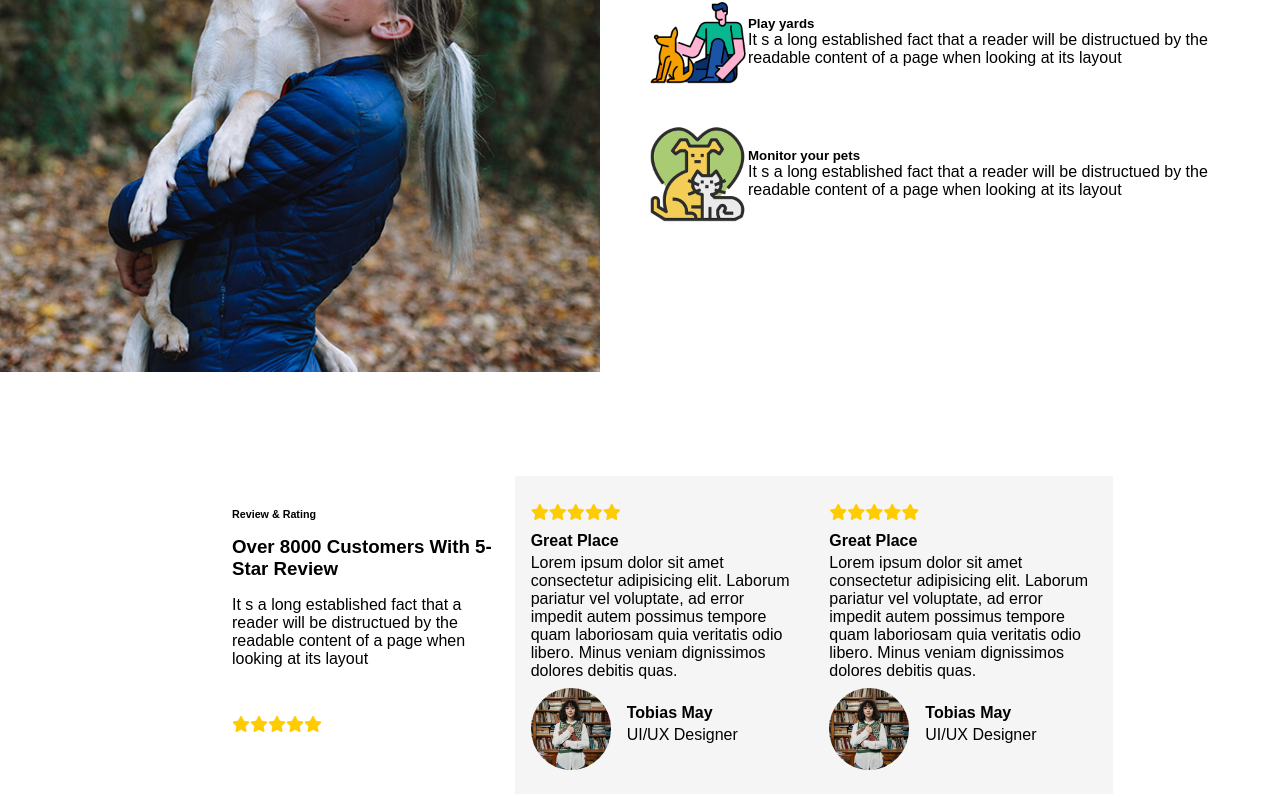
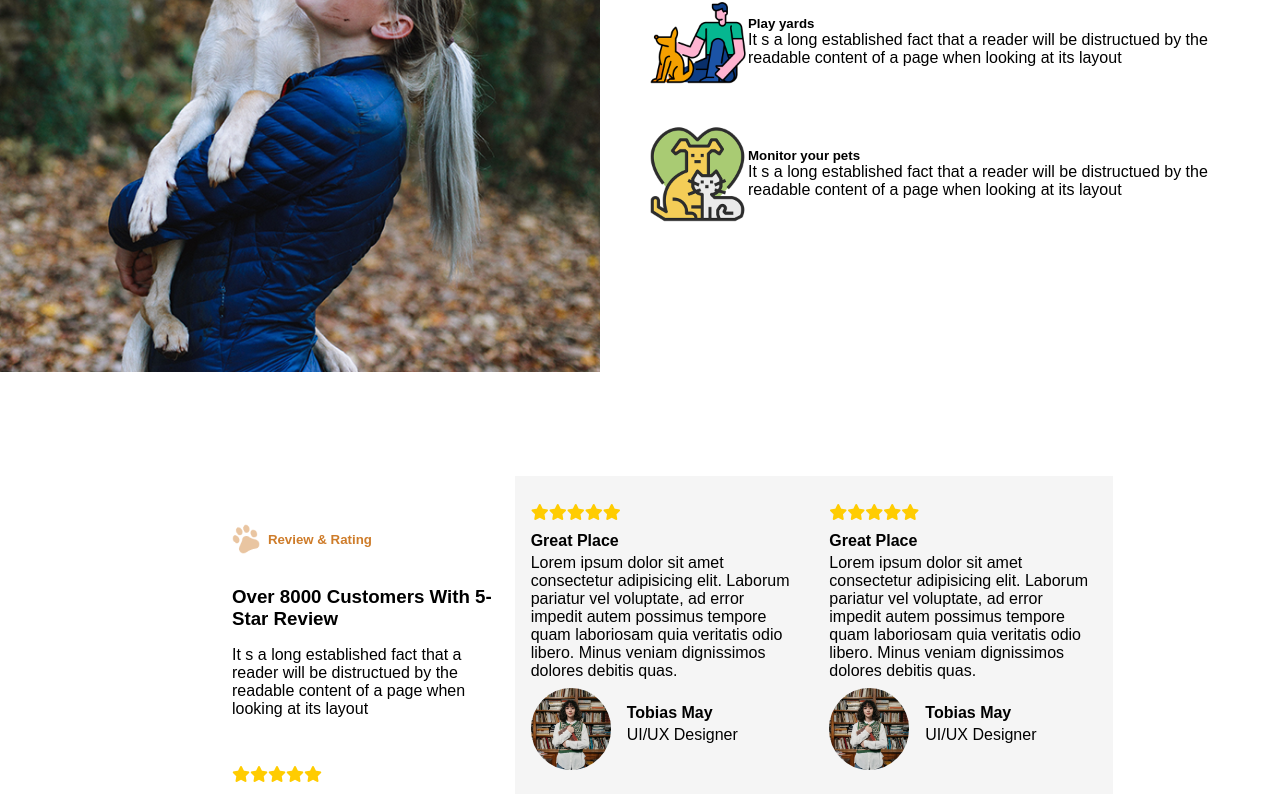
Before and after one commit to simone-nolberto/proj-html-vuejs, a Vue app: page / in a window 1280 px wide. Shown: the part 2000-2797 px from the top of the page. Built offline with nearby package versions, Linux system fonts and the light colour scheme; some icons are missing.

Commit message:
update with minor fix

```diff
--- a/src/components/AppFooter.vue
+++ b/src/components/AppFooter.vue
@@ -19,6 +19,8 @@ export default {
 
             // console.log(this.userMail);
             alert(`Grazie per esserti iscritto, ogni mese riceverai aggiornamenti sulla mail ${this.userMail}!`)
+
+            this.userMail = ''
         }
     }
 }
@@ -39,8 +41,8 @@ export default {
                 <div class="subscribe">
                     <input type="email" name="" id="" placeholder="Your Email Here" v-model="userMail">
                     <span @click="newsLetterAlert"><i class="fa-solid fa-at"></i></span>
-                    <!-- <p>(click on the '@' to subscribe)</p> -->
                 </div>
+                <p>(click on the '@' to subscribe)</p>
 
             </div>
 
@@ -64,30 +66,30 @@ export default {
                     <h4>Support</h4>
 
                     <ul>
-                        <li v-for="link in supports">{{ link }}</li>
+                        <li v-for="link in supports"><a href="#">{{ link }}</a></li>
                     </ul>
                 </div>
                 <div class="col">
 
                     <h4>About</h4>
                     <ul>
-                        <li v-for="link in abouts">{{ link }}</li>
+                        <li v-for="link in abouts"><a href="#">{{ link }}</a></li>
                     </ul>
                 </div>
                 <div class="col">
                     <h4>Faq</h4>
                     <ul>
-                        <li v-for="question in faqs">{{ question }}</li>
+                        <li v-for="question in faqs"><a href="#">{{ question }}</a></li>
                     </ul>
                 </div>
                 <div class="col">
                     <h4>Contact me</h4>
                     <ul>
-                        <li><i class="fa-solid fa-location-arrow"><a href="#">4500 Mercantile plaza, suite 300, fort
+                        <li><i class="fa-solid fa-location-arrow"><a href="#"> 4500 Mercantile plaza, suite 300, fort
                                     worth,
                                     TX, 76137, USA</a></i></li>
-                        <li><i class="fa-solid fa-phone"></i><a href="tel:+">1(817)9013377</a></li>
-                        <li><i class="fa-solid fa-envelope"></i><a href="mailto:#">info@DogCare.com</a></li>
+                        <li><i class="fa-solid fa-phone"></i><a href="tel:+"> 1(817)9013377</a></li>
+                        <li><i class="fa-solid fa-envelope"></i><a href="mailto:#"> info@DogCare.com</a></li>
                     </ul>
                 </div>
             </div>
--- a/src/components/AppHeader.vue
+++ b/src/components/AppHeader.vue
@@ -19,8 +19,8 @@ export default {
         <div class="container">
 
             <ul class="contacts">
-                <li><i class="fa-solid fa-envelope"></i><a href="mailto:#">info@DogCare.com</a></li>
-                <li><i class="fa-solid fa-phone"></i><a href="tel:+">1(817)9013377</a></li>
+                <li><i class="fa-solid fa-envelope"></i><a href="mailto:#"> info@DogCare.com</a></li>
+                <li><i class="fa-solid fa-phone"></i><a href="tel:+"> 1(817)9013377</a></li>
             </ul>
 
             <ul class="socials">
--- a/src/components/AppMain.vue
+++ b/src/components/AppMain.vue
@@ -195,7 +195,10 @@ export default {
             <div class="row">
                 <div class="col">
                     <div class="card">
-                        <h6>Review & Rating</h6>
+                        <div class="logo">
+                            <img class="icon" src="/src/assets/img/dog-icon.png" alt="">
+                            <h5>Review & Rating</h5>
+                        </div>
                         <h3>Over 8000 Customers With 5-Star Review</h3>
                         <p>It s a long established fact that a reader will be distructued by the readable content of a
                             page when
--- a/src/style.css
+++ b/src/style.css
@@ -40,6 +40,10 @@ a {
     list-style: none;
     display: flex;
     gap: 1.5rem;
+
+    & a {
+      color: white;
+    }
   }
 
   .container {
@@ -333,6 +337,18 @@ a {
     aspect-ratio: 1;
     padding: 1rem;
 
+    .logo {
+      display: flex;
+      align-items: center;
+      gap: 0.5rem;
+      color: var(--care-orange);
+
+
+      .icon {
+        height: 30px;
+      }
+    }
+
     * {
       margin: 1rem 0;
     }
@@ -417,7 +433,9 @@ a {
   .news-cta {
     position: absolute;
     right: 50px;
-    top: 80px;
+    top: 60px;
+
+
 
     .subscribe {
       background-color: white;
@@ -468,6 +486,10 @@ a {
         & ul {
           list-style: none;
 
+          & a {
+            color: white;
+          }
+
           * {
             margin: 0.5rem 0;
 
```
